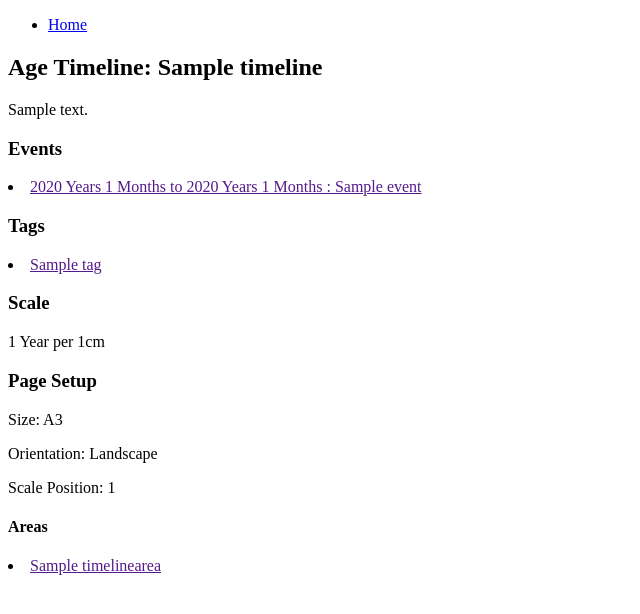
After one commit to L7G9/tplot, a Django app: page /timelines/age/1/detail/ in a window 1280 px wide. The commit adds this page. Shown: the top 614 px of the page, without its empty margins (0-640 px from the left). Run offline with Django 4.2, Linux system fonts and the light colour scheme; tables that the repository leaves empty hold one stand-in row (values such as "Sample post").

Commit message:
refactor(agetimelines): switch to generic views

```diff
--- a/tplot_site/age_timelines/models.py
+++ b/tplot_site/age_timelines/models.py
@@ -1,4 +1,6 @@
 from django.db import models
+from django.urls import reverse
+
 from timelines import models as timelines
 
 
@@ -19,6 +21,9 @@ class AgeTimeline(timelines.Timeline):
 
     def __str__(self):
         return self.title
+
+    def get_absolute_url(self):
+        return reverse("age_timelines:age-timeline-detail", kwargs={"pk": self.pk})
 
 
 class AgeEvent(timelines.Event):
--- /dev/null
+++ b/tplot_site/age_timelines/templates/age_timelines/agetimeline_confirm_delete.html
@@ -0,0 +1,4 @@
+<form method="post">{% csrf_token %}
+    <p>Are you sure you want to delete "{{ object }}"?</p>
+    <input type="submit" value="Confirm" />
+</form>
--- /dev/null
+++ b/tplot_site/age_timelines/templates/age_timelines/agetimeline_detail.html
@@ -0,0 +1,11 @@
+{% extends "timelines/timeline-detail.html" %}
+
+{% block title %}TPlot - Age Timeline Detail{% endblock %}
+
+{% block timeline_type %}Age Timeline{% endblock %}
+
+{% block events %}
+{% for age_event in object.ageevent_set.all %}
+    <li><a href="">{{ age_event }}</a></li>
+{% endfor %}
+{% endblock %}
--- a/tplot_site/age_timelines/urls.py
+++ b/tplot_site/age_timelines/urls.py
@@ -5,6 +5,12 @@ from . import views
 app_name = "age_timelines"
 
 urlpatterns = [
-    # ex: /edit/1/
-    path("edit/<int:age_timeline_id>/", views.age_timeline_edit, name="age_timeline_edit"),
+    # ex:1/detail/
+    path("<int:pk>/detail/", views.AgeTimelineDetailView.as_view(), name="age-timeline-detail"),
+    # ex: add/
+    path("add/", views.AgeTimelineCreateView.as_view(), name="age-timeline-add"),
+    # ex: 1/update/
+    path("<int:pk>/update/", views.AgeTimelineUpdateView.as_view(), name="age-timeline-update"),
+    # ex: 1/delete/
+    path("<int:pk>/delete/", views.AgeTimelineDeleteView.as_view(), name="age-timeline-delete")
 ]
--- a/tplot_site/age_timelines/views.py
+++ b/tplot_site/age_timelines/views.py
@@ -1,4 +1,8 @@
+from django.urls import reverse_lazy
 from django.shortcuts import get_object_or_404, render
+from django.utils import timezone
+from django.views.generic.detail import DetailView
+from django.views.generic.edit import CreateView, DeleteView, UpdateView
 
 from .models import AgeTimeline
 
@@ -10,3 +14,38 @@ def age_timeline_edit(request, age_timeline_id):
         "age_timelines/age_timeline_edit.html",
         {"timeline": age_timeline, "age_timeline": age_timeline}
     )
+
+
+AGE_TIMELINE_FIELD_ORDER = [
+        'title',
+        'description',
+        'scale_unit',
+        'scale_length',
+        'page_size',
+        'page_orientation',
+        'page_scale_position',
+]
+
+
+class AgeTimelineDetailView(DetailView):
+    model = AgeTimeline
+
+    def get_context_data(self, **kwargs):
+        context = super().get_context_data(**kwargs)
+        context["now"] = timezone.now()
+        return context
+
+
+class AgeTimelineCreateView(CreateView):
+    model = AgeTimeline
+    fields = AGE_TIMELINE_FIELD_ORDER
+
+
+class AgeTimelineUpdateView(UpdateView):
+    model = AgeTimeline
+    fields = AGE_TIMELINE_FIELD_ORDER
+
+
+class AgeTimelineDeleteView(DeleteView):
+    model = AgeTimeline
+    success_url = reverse_lazy("timelines:user-timelines")
--- a/tplot_site/timelines/models.py
+++ b/tplot_site/timelines/models.py
@@ -61,6 +61,7 @@ class Timeline(models.Model):
 class TimelineArea(models.Model):
     timeline = models.ForeignKey(Timeline, on_delete=models.CASCADE)
     name = models.CharField(max_length=100)
+    # page_position = models.PositiveSmallIntegerField(default=0)
     weight = models.PositiveSmallIntegerField(default=1)
 
     def __str__(self):
--- /dev/null
+++ b/tplot_site/timelines/templates/timelines/timeline-detail.html
@@ -0,0 +1,30 @@
+{% extends "timelines/base.html" %}
+
+{% block title %}TPlot - Timeline Detail{% endblock %}
+
+{% block content %}
+    <h2>{% block timeline_type %}Timeline{% endblock %}: {{ object.title }}</h2>
+    <p>{{ object.description }}</p>
+
+    <h3>Events</h3>
+    {% block events %}
+    {% endblock %}
+
+    <h3>Tags</h3>
+    {% for tag in object.tag_set.all %}
+        <li><a href="">{{ tag }}</a></li>
+    {% endfor %}
+
+    <h3>Scale</h3>
+    <p>{{ object.get_scale_unit_display }} per {{ object.get_scale_length_display }}</p>
+
+    <h3>Page Setup</h3>
+    <p>Size: {{ object.get_page_size_display }}</p>
+    <p>Orientation: {{ object.get_page_orientation_display }}</p>
+    <p>Scale Position: {{ object.page_scale_position }}</p>
+    <h4>Areas</h4>
+    {% for area in object.timelinearea_set.all %}
+        <li><a href="">{{ area }}</a></li>
+    {% endfor %}
+
+{% endblock %}
--- a/tplot_site/timelines/templates/timelines/user_timelines.html
+++ b/tplot_site/timelines/templates/timelines/user_timelines.html
@@ -7,7 +7,7 @@
     <h2>Age Timelines</h2>
     <ul>
     {% for age_timeline in age_timeline_list %}
-        <li><a href="{% url 'age_timelines:age_timeline_edit' age_timeline.id %}">{{ age_timeline.title }} : {{ age_timeline.description }}</a></li>
+        <li><a href="{% url 'age_timelines:age-timeline-detail' age_timeline.id %}">{{ age_timeline.title }}</a></li>
     {% endfor %}
     </ul>
 
--- a/tplot_site/timelines/urls.py
+++ b/tplot_site/timelines/urls.py
@@ -6,5 +6,5 @@ app_name = "timelines"
 
 urlpatterns = [
     # ex: /timelines/
-    path("", views.user_timelines, name="user_timelines"),
+    path("", views.user_timelines, name="user-timelines"),
 ]
```
Also changed, not shown: tplot_site/age_timelines/templates/age_timelines/age_timeline_edit.html (deleted, +0 -11 lines), tplot_site/age_timelines/templates/age_timelines/agetimeline_form.html (added, +9 -0 lines).
